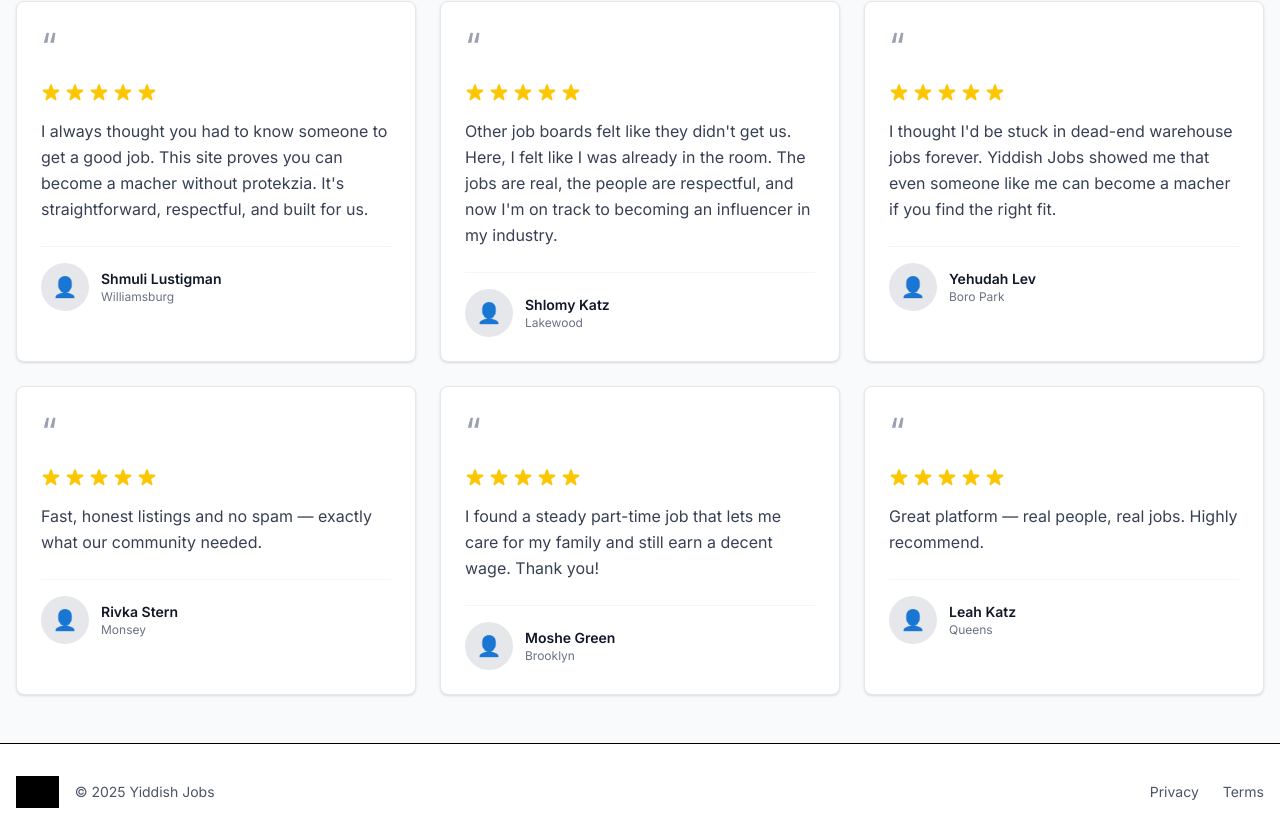
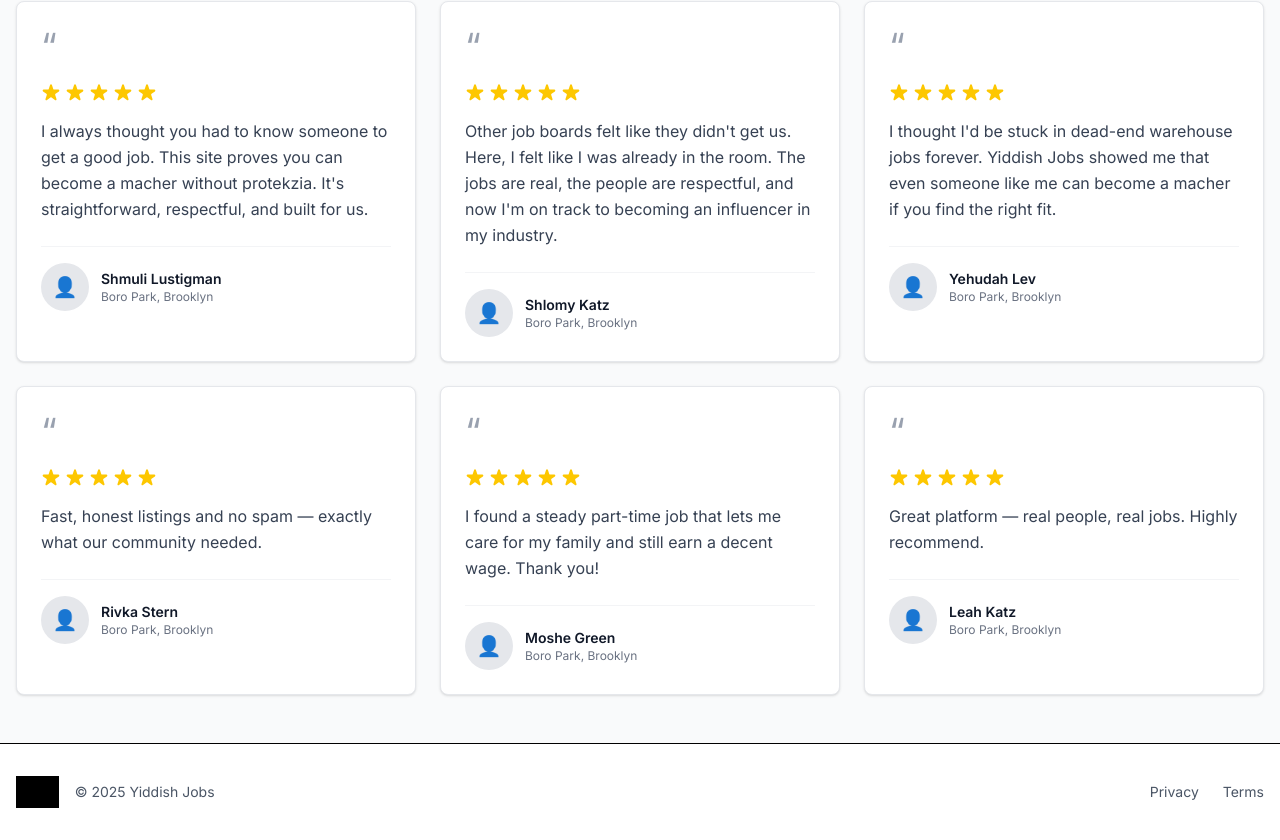
Before and after one commit to angeldev96/website-migration, a Next.js app: page /testimonials in a window 1280 px wide. Shown: the part 307-1147 px from the top of the page. Built offline with nearby package versions, Linux system fonts and the light colour scheme; grey boxes are pictures that could not be loaded.

Commit message:
feat: Update SEO strategy and content to focus exclusively on Boro Park, Brooklyn

```diff
--- a/src/app/jobs/[id]/page.js
+++ b/src/app/jobs/[id]/page.js
@@ -15,7 +15,7 @@ export async function generateMetadata({ params }) {
     if (!job) {
       return {
         title: 'Job Not Found - Yid Jobs - Jewish Jobs in Boro Park',
-        description: 'This job listing is no longer available. Browse thousands of other Jewish job opportunities in Boro Park, Brooklyn.',
+        description: 'This job listing is no longer available. Browse thousands of other Jewish job opportunities in Boro Park.',
       };
     }
 
@@ -23,9 +23,8 @@ export async function generateMetadata({ params }) {
     const jobDesc = job.aiDescription || job.description;
     const truncatedDesc = jobDesc.substring(0, 155) + (jobDesc.length > 155 ? '...' : '');
 
-    // Extract location for better SEO
-    const locationMatch = jobDesc?.match(/\b(Brooklyn|Manhattan|Queens|Bronx|Staten Island|Boro Park|Williamsburg|Crown Heights|Flatbush|Monsey|Lakewood|New York|NY)\b/i);
-    const location = locationMatch ? locationMatch[0] : 'Boro Park, Brooklyn';
+    // Always use Boro Park as the location
+    const location = 'Boro Park';
 
     return {
       title: `${jobTitle} - Jewish Jobs in ${location} | Yid Jobs`,
@@ -101,8 +100,8 @@ export default async function JobDetailPage({ params }) {
   };
 
   const extractLocation = (description) => {
-    const locationMatches = description?.match(/\b(Brooklyn|Manhattan|Queens|Bronx|Staten Island|Boro Park|Williamsburg|Crown Heights|Flatbush|Monsey|Lakewood|New York|NY)\b/i);
-    return locationMatches ? locationMatches[0] : 'Brooklyn / New York';
+    // Always return Boro Park, Brooklyn as the primary location
+    return 'Boro Park, Brooklyn';
   };
 
   const getCategoryIcon = (category) => {
@@ -172,15 +171,15 @@ export default async function JobDetailPage({ params }) {
       "@type": "Place",
       "address": {
         "@type": "PostalAddress",
-        "addressLocality": location.includes('Brooklyn') || location.includes('Boro Park') ? "Brooklyn" : location,
-        "addressRegion": "NY",
+        "addressLocality": "Boro Park",
+        "addressRegion": "Brooklyn, NY",
         "addressCountry": "US",
-        "streetAddress": location
+        "streetAddress": "Boro Park"
       }
     },
     "applicantLocationRequirements": {
-      "@type": "City",
-      "name": "Brooklyn"
+      "@type": "Place",
+      "name": "Boro Park, Brooklyn"
     },
     "jobLocationType": "TELECOMMUTE",
     "industry": "Jewish Community Services",
--- a/src/app/jobs/page.js
+++ b/src/app/jobs/page.js
@@ -22,11 +22,11 @@ const JobsPage = () => {
   useEffect(() => {
     const pageTitle = selectedCategory
       ? `${selectedCategory} Jobs in Boro Park - Jewish Employment | Yid Jobs`
-      : 'Browse All Jewish Jobs in Boro Park Brooklyn | Yid Jobs';
+      : 'Browse All Jewish Jobs in Boro Park | Yid Jobs';
 
     const pageDescription = selectedCategory
-      ? `Find ${selectedCategory} jobs in the Orthodox Jewish community of Boro Park, Brooklyn. Browse kosher ${selectedCategory} employment opportunities. Yiddish jobs available.`
-      : 'Browse thousands of Jewish job opportunities in Boro Park, Brooklyn. Find employment in the Orthodox community. Retail, healthcare, education, office and more kosher jobs available.';
+      ? `Find ${selectedCategory} jobs in the Orthodox Jewish community of Boro Park. Browse kosher ${selectedCategory} employment opportunities. Yiddish jobs available.`
+      : 'Browse thousands of Jewish job opportunities in Boro Park. Find employment in the Orthodox community. Retail, healthcare, education, office and more kosher jobs available.';
 
     document.title = pageTitle;
 
@@ -99,8 +99,8 @@ const JobsPage = () => {
   };
 
   const extractLocation = (description) => {
-    const locationMatches = description?.match(/\b(Brooklyn|Manhattan|Queens|Bronx|Staten Island|Boro Park|Williamsburg|Crown Heights|Flatbush|Monsey|Lakewood|New York|NY)\b/i);
-    return locationMatches ? locationMatches[0] : 'Brooklyn / New York';
+    // Always return Boro Park as the primary location
+    return 'Boro Park';
   };
 
   const getCategoryIcon = (category) => {
--- a/src/app/layout.js
+++ b/src/app/layout.js
@@ -8,34 +8,31 @@ const inter = Inter({ subsets: ["latin"] });
 export const metadata = {
   metadataBase: new URL('https://yidjobs.com'),
   title: {
-    default: "Yid Jobs - Jewish Jobs in Boro Park Brooklyn | Yiddish Employment Opportunities",
+    default: "Yid Jobs - Jewish Jobs in Boro Park | Yiddish Employment Opportunities",
     template: "%s | Yid Jobs - Jewish Jobs in Boro Park"
   },
-  description: "Find Jewish jobs in Boro Park, Brooklyn. The largest Yiddish jobs website serving the Orthodox Jewish community. Thousands of kosher job opportunities in retail, healthcare, education, office work and more. Post and find jobs in the Jewish community today.",
+  description: "Find Jewish jobs in Boro Park. The largest Yiddish jobs website serving the Orthodox Jewish community. Thousands of kosher job opportunities in retail, healthcare, education, office work and more. Post and find jobs in the Jewish community today.",
   keywords: [
     "Jewish jobs",
     "Yiddish jobs",
     "Boro Park jobs",
-    "Brooklyn Jewish employment",
     "Orthodox Jewish jobs",
     "kosher jobs",
     "Yid jobs",
     "frum jobs",
-    "Jewish community jobs Brooklyn",
+    "Jewish community jobs",
     "Boro Park employment",
-    "Williamsburg jobs",
-    "Crown Heights jobs",
-    "Flatbush jobs",
+    "Boro Park Jewish community",
     "Jewish job board",
     "Yiddish employment",
     "Orthodox community jobs",
     "Jewish career opportunities",
     "Shomer Shabbos jobs",
     "kosher workplace",
-    "Jewish retail jobs",
-    "Jewish healthcare jobs",
-    "Jewish education jobs",
-    "Jewish office jobs"
+    "Jewish retail jobs Boro Park",
+    "Jewish healthcare jobs Boro Park",
+    "Jewish education jobs Boro Park",
+    "Jewish office jobs Boro Park"
   ],
   authors: [{ name: "Yid Jobs" }],
   creator: "Yid Jobs",
@@ -55,20 +52,20 @@ export const metadata = {
     locale: "en_US",
     url: "https://yidjobs.com",
     siteName: "Yid Jobs - Jewish Jobs in Boro Park",
-    title: "Yid Jobs - Find Jewish Jobs in Boro Park Brooklyn | Yiddish Employment",
-    description: "The largest Jewish job board for Boro Park, Brooklyn. Find kosher job opportunities in the Orthodox Jewish community. Browse thousands of Yiddish jobs in retail, healthcare, education and more.",
+    title: "Yid Jobs - Find Jewish Jobs in Boro Park | Yiddish Employment",
+    description: "The largest Jewish job board for Boro Park. Find kosher job opportunities in the Orthodox Jewish community. Browse thousands of Yiddish jobs in retail, healthcare, education and more.",
     images: [
       {
         url: "/og-image.png",
         width: 1200,
         height: 630,
-        alt: "Yid Jobs - Jewish Jobs in Boro Park Brooklyn"
+        alt: "Yid Jobs - Jewish Jobs in Boro Park"
       }
     ]
   },
   twitter: {
     card: "summary_large_image",
-    title: "Yid Jobs - Jewish Jobs in Boro Park Brooklyn",
+    title: "Yid Jobs - Jewish Jobs in Boro Park",
     description: "Find kosher job opportunities in the Orthodox Jewish community. The largest Yiddish job board for Boro Park.",
     images: ["/og-image.png"],
     creator: "@yidjobs"
@@ -101,7 +98,7 @@ export default function RootLayout({ children }) {
     "name": "Yid Jobs",
     "alternateName": "Yiddish Jobs Boro Park",
     "url": "https://yidjobs.com",
-    "description": "The largest Jewish job board serving Boro Park, Brooklyn and the Orthodox Jewish community",
+    "description": "The largest Jewish job board serving Boro Park and the Orthodox Jewish community",
     "potentialAction": {
       "@type": "SearchAction",
       "target": {
@@ -123,18 +120,20 @@ export default function RootLayout({ children }) {
         "https://twitter.com/yidjobs"
       ],
       "areaServed": {
-        "@type": "City",
-        "name": "Brooklyn",
-        "containedIn": {
-          "@type": "State",
-          "name": "New York"
+        "@type": "Place",
+        "name": "Boro Park",
+        "address": {
+          "@type": "PostalAddress",
+          "addressLocality": "Boro Park",
+          "addressRegion": "NY",
+          "addressCountry": "US"
         }
       },
       "knowsAbout": [
         "Jewish Employment",
         "Yiddish Jobs",
         "Orthodox Jewish Community",
-        "Boro Park Brooklyn",
+        "Boro Park",
         "Kosher Workplace"
       ]
     }
--- a/src/app/page.js
+++ b/src/app/page.js
@@ -6,11 +6,11 @@ import PopularCategories from '@/components/PopularCategories';
 import FeaturedJobs from '@/components/FeaturedJobs';
 
 export const metadata = {
-  title: "Yid Jobs - Jewish Jobs in Boro Park Brooklyn | Find Yiddish Employment Today",
-  description: "The #1 Jewish job board for Boro Park, Brooklyn. Find thousands of kosher job opportunities in the Orthodox Jewish community. Browse retail, healthcare, education, office, childcare and restaurant jobs. Join the largest Yiddish employment platform serving frum professionals.",
-  keywords: "Jewish jobs Boro Park, Yiddish jobs Brooklyn, Orthodox Jewish employment, kosher jobs, frum jobs, Shomer Shabbos jobs, Jewish community jobs, Boro Park employment, Williamsburg jobs, Flatbush jobs, Crown Heights jobs, Jewish job board, Yiddish career opportunities",
+  title: "Yid Jobs - Jewish Jobs in Boro Park | Find Yiddish Employment Today",
+  description: "The #1 Jewish job board for Boro Park. Find thousands of kosher job opportunities in the Orthodox Jewish community. Browse retail, healthcare, education, office, childcare and restaurant jobs. Join the largest Yiddish employment platform serving frum professionals.",
+  keywords: "Jewish jobs Boro Park, Yiddish jobs Boro Park, Orthodox Jewish employment, kosher jobs, frum jobs, Shomer Shabbos jobs, Jewish community jobs, Boro Park employment, Boro Park jobs, Jewish job board, Yiddish career opportunities",
   openGraph: {
-    title: "Yid Jobs - Jewish Jobs in Boro Park Brooklyn",
+    title: "Yid Jobs - Jewish Jobs in Boro Park",
     description: "Find thousands of kosher job opportunities in Boro Park and the Orthodox Jewish community. The largest Yiddish employment platform.",
     url: "https://yidjobs.com",
     type: "website",
@@ -33,7 +33,7 @@ const HomePage = () => {
     "@context": "https://schema.org",
     "@type": "JobPosting",
     "name": "Browse Jewish Jobs in Boro Park",
-    "description": "Find thousands of job opportunities in the Orthodox Jewish community of Boro Park, Brooklyn",
+    "description": "Find thousands of job opportunities in the Orthodox Jewish community of Boro Park",
     "hiringOrganization": {
       "@type": "Organization",
       "name": "Yid Jobs",
@@ -44,7 +44,7 @@ const HomePage = () => {
       "address": {
         "@type": "PostalAddress",
         "streetAddress": "Boro Park",
-        "addressLocality": "Brooklyn",
+        "addressLocality": "Boro Park",
         "addressRegion": "NY",
         "addressCountry": "US"
       }
@@ -86,10 +86,10 @@ const HomePage = () => {
         <section className="container mx-auto px-4 py-24 relative z-10">
           <div className="max-w-4xl mx-auto text-center mb-12">
             <h1 className="text-4xl md:text-5xl lg:text-6xl font-bold mb-6 leading-tight">
-              Jewish Jobs in Boro Park Brooklyn - Find Yiddish Employment Today
+              Jewish Jobs in Boro Park - Find Yiddish Employment Today
             </h1>
             <p className="text-lg md:text-xl text-gray-200 mb-12 max-w-3xl mx-auto leading-relaxed">
-              The #1 Orthodox Jewish job board for Boro Park, Williamsburg, Flatbush & Crown Heights.
+              The #1 Orthodox Jewish job board for Boro Park.
               Discover thousands of kosher career opportunities in the frum community.
               Shomer Shabbos employers hiring now.
             </p>
@@ -141,27 +141,26 @@ const HomePage = () => {
         <div className="container mx-auto px-4">
           <div className="max-w-4xl mx-auto">
             <h2 className="text-3xl font-bold text-gray-900 mb-6 text-center">
-              Your Trusted Jewish Job Board for Boro Park & Brooklyn
+              Your Trusted Jewish Job Board for Boro Park
             </h2>
             <div className="prose prose-lg max-w-none text-gray-700">
               <p className="mb-4">
                 <strong>Yid Jobs</strong> is the premier employment platform serving the Orthodox Jewish community
-                in Boro Park, Brooklyn and surrounding neighborhoods including Williamsburg, Crown Heights, and Flatbush.
-                We connect Jewish job seekers with kosher employers who value Shomer Shabbos workers and understand
-                the unique needs of the frum community.
+                in Boro Park. We connect Jewish job seekers with kosher employers who value Shomer Shabbos
+                workers and understand the unique needs of the frum community in Boro Park.
               </p>
               <p className="mb-4">
                 Our platform features thousands of Yiddish-friendly job opportunities across multiple industries:
               </p>
               <ul className="grid grid-cols-1 md:grid-cols-2 gap-2 mb-6">
                 <li>✓ Retail & Sales Jobs in Boro Park</li>
-                <li>✓ Healthcare & Medical Positions</li>
-                <li>✓ Education & Teaching Opportunities</li>
-                <li>✓ Office & Administrative Work</li>
-                <li>✓ Childcare & Babysitting Jobs</li>
-                <li>✓ Restaurant & Food Service</li>
-                <li>✓ Transportation & Delivery</li>
-                <li>✓ Technical & IT Positions</li>
+                <li>✓ Healthcare & Medical Positions in Boro Park</li>
+                <li>✓ Education & Teaching Opportunities in Boro Park</li>
+                <li>✓ Office & Administrative Work in Boro Park</li>
+                <li>✓ Childcare & Babysitting Jobs in Boro Park</li>
+                <li>✓ Restaurant & Food Service in Boro Park</li>
+                <li>✓ Transportation & Delivery in Boro Park</li>
+                <li>✓ Technical & IT Positions in Boro Park</li>
               </ul>
               <p className="mb-4">
                 Whether you&apos;re seeking full-time employment, part-time work, or flexible opportunities
@@ -170,8 +169,7 @@ const HomePage = () => {
                 businesses within the Jewish community, ensuring a kosher work environment.
               </p>
               <p className="text-sm text-gray-600 italic">
-                Serving Boro Park, Williamsburg, Crown Heights, Flatbush, Monsey, Lakewood, and the
-                greater New York Metropolitan area Jewish communities.
+                Proudly serving the Boro Park Orthodox Jewish community exclusively.
               </p>
             </div>
           </div>
--- a/src/app/testimonials/page.js
+++ b/src/app/testimonials/page.js
@@ -9,32 +9,32 @@ const TESTIMONIALS = [
   {
     quote: 'I always thought you had to know someone to get a good job. This site proves you can become a macher without protekzia. It\'s straightforward, respectful, and built for us.',
     name: 'Shmuli Lustigman',
-    location: 'Williamsburg',
+    location: 'Boro Park, Brooklyn',
   },
   {
     quote: 'Other job boards felt like they didn\'t get us. Here, I felt like I was already in the room. The jobs are real, the people are respectful, and now I\'m on track to becoming an influencer in my industry.',
     name: 'Shlomy Katz',
-    location: 'Lakewood',
+    location: 'Boro Park, Brooklyn',
   },
   {
     quote: 'I thought I\'d be stuck in dead-end warehouse jobs forever. Yiddish Jobs showed me that even someone like me can become a macher if you find the right fit.',
     name: 'Yehudah Lev',
-    location: 'Boro Park',
+    location: 'Boro Park, Brooklyn',
   },
   {
     quote: 'Fast, honest listings and no spam — exactly what our community needed.',
     name: 'Rivka Stern',
-    location: 'Monsey',
+    location: 'Boro Park, Brooklyn',
   },
   {
     quote: 'I found a steady part-time job that lets me care for my family and still earn a decent wage. Thank you!',
     name: 'Moshe Green',
-    location: 'Brooklyn',
+    location: 'Boro Park, Brooklyn',
   },
   {
     quote: 'Great platform — real people, real jobs. Highly recommend.',
     name: 'Leah Katz',
-    location: 'Queens',
+    location: 'Boro Park, Brooklyn',
   }
 ];
 
--- a/src/components/FeaturedJobs.js
+++ b/src/components/FeaturedJobs.js
@@ -46,9 +46,8 @@ const FeaturedJobs = () => {
   };
 
   const extractLocation = (description) => {
-    // Try to extract location from description
-    const locationMatches = description?.match(/\b(Brooklyn|Manhattan|Queens|Bronx|Staten Island|Boro Park|Williamsburg|Crown Heights|Flatbush|Monsey|Lakewood|New York|NY)\b/i);
-    return locationMatches ? locationMatches[0] : 'Brooklyn / New York';
+    // Always return Boro Park as the primary location
+    return 'Boro Park';
   };
 
   const getCategoryIcon = (category) => {
--- a/src/components/SearchBar.js
+++ b/src/components/SearchBar.js
@@ -41,7 +41,7 @@ const SearchBar = () => {
             }}
           >
             <option value="">All Locations</option>
-            <option value="boro-park">Boro Park, Brooklyn</option>
+            <option value="boro-park">Boro Park</option>
           </select>
         </div>
         <button
```
Also changed, not shown: 4 other files (tests, documents, lock files or other folders).
